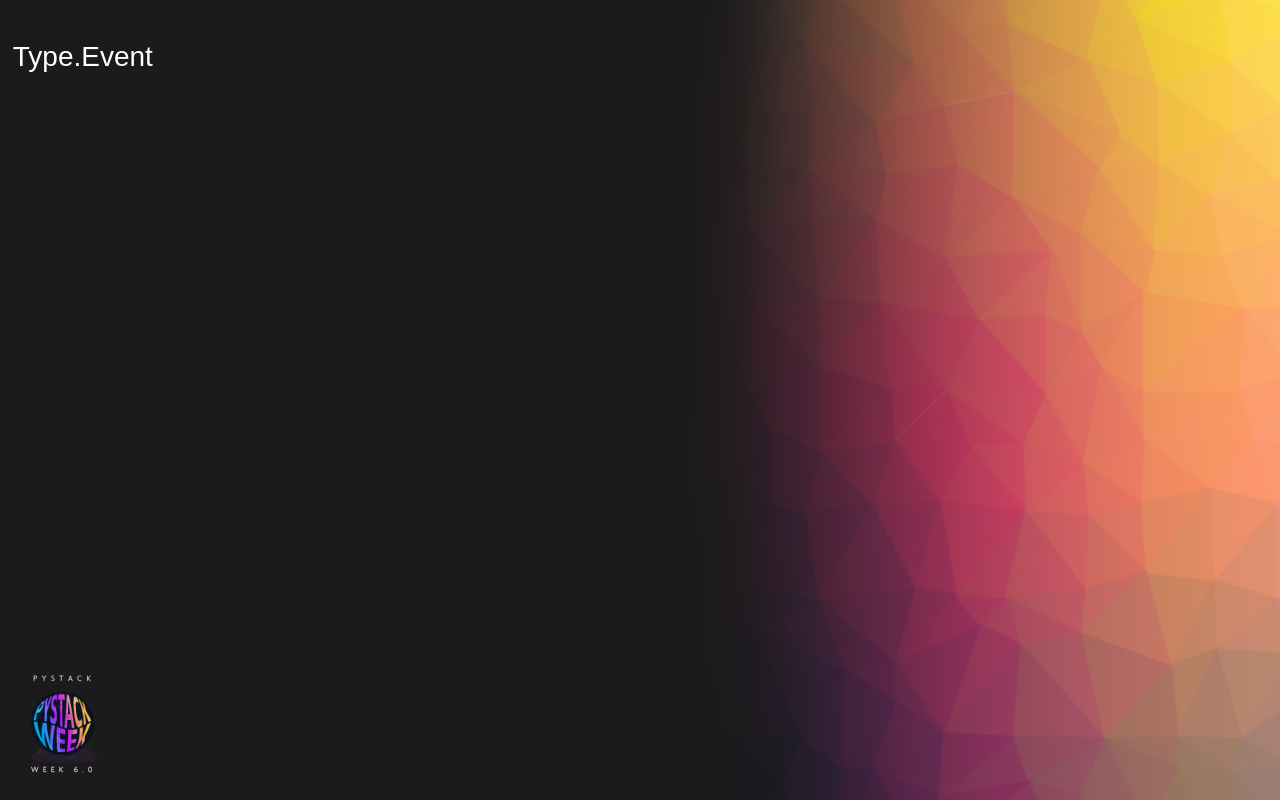
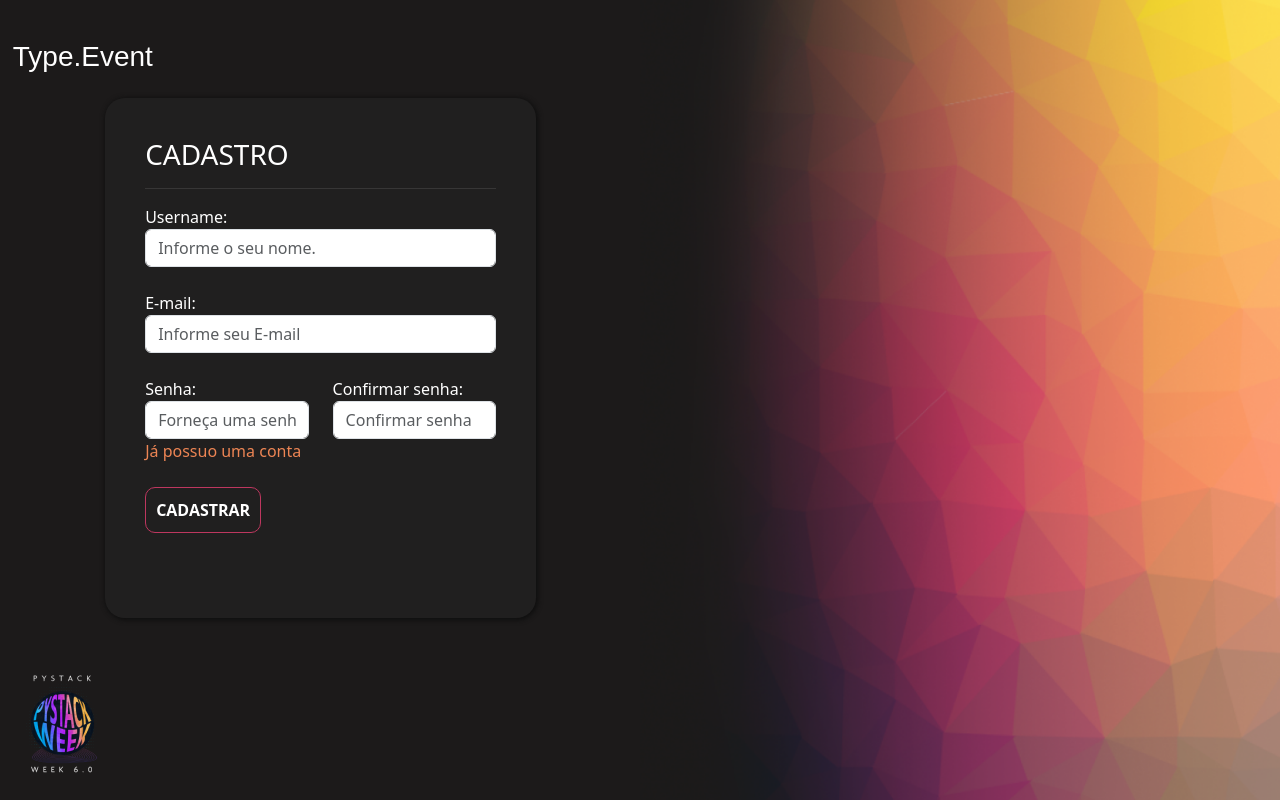
Before and after one commit to TLisrael/Python-PSW-6.0, a Django app: page /usuarios/cadastro/ in a window 1280 px wide. Run offline with Django 4.2, Linux system fonts and the light colour scheme.

Commit message:
capturando dados do formulário

```diff
--- a/templates/cadastro.html
+++ b/templates/cadastro.html
@@ -1,4 +1,6 @@
+<!--Herança. Como se esse HTML herdasse a conteúdo do outro-->
 {%  extends 'bases/base.html' %}
+
 
 {% load static %}
 <html lang="pt-BR">
@@ -13,6 +15,11 @@
             <div class="row">
                 <div class="col-md">
                     <h3 class="logo">Type.Event</h3>
+
+                    <!--Incluindo parte de outro HTML-->
+                    {% include "partials/usuarios/cadastro.html" %}
+
+
                     <img src="{% static 'geral/img/logo_evento.png' %}" class="logo-evento"/>
                 </div>
                 <div class="col-md bg-img">
--- /dev/null
+++ b/templates/partials/usuarios/cadastro.html
@@ -0,0 +1,28 @@
+<div class="box-form">
+    <h3>CADASTRO</h3>
+    <hr style="border-color: #7E7B7C">
+
+    <form action="{% url 'cadastro' %}" method="POST"> {% csrf_token %}
+        <label>Username:</label>
+        <input type="text" class="form-control" placeholder="Informe o seu nome." name="username">
+        <br>
+        <label>E-mail:</label>
+        <input type="email" class="form-control" placeholder="Informe seu E-mail" name="email">
+        <br>
+        <div class="row">
+            <div class="col-md">
+                <label>Senha:</label>
+                <input type="password" class="form-control" placeholder="Forneça uma senha" name="senha">
+            </div>
+
+            <div class="col-md">
+                <label>Confirmar senha:</label>
+                <input type="password" class="form-control" placeholder="Confirmar senha" name="confirmar_senha">
+            </div>
+        </div>
+        <a href="#" class="link">Já possuo uma conta</a>
+        <br>
+        <br>
+        <input type="submit" value="CADASTRAR" class="btn-principal">
+    </form>
+</div>
--- a/usuarios/views.py
+++ b/usuarios/views.py
@@ -5,3 +5,11 @@ from django.http import HttpResponse, request
 def cadastro(request):
     if request.method == 'GET':
         return render(request, 'cadastro.html')
+    elif request.method == 'POST':
+        username = request.POST.get('username')
+        email = request.POST.get('email')
+        senha = request.POST.get('senha')
+        confirm_senha = request.POST.get('senha')
+
+
+        return HttpResponse('Teste')
```
Also changed, not shown: db.sqlite3, 1 other file.
